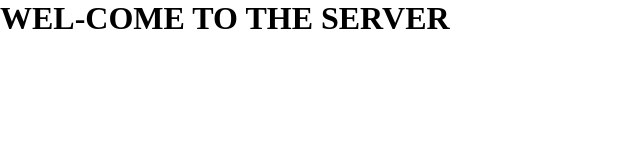
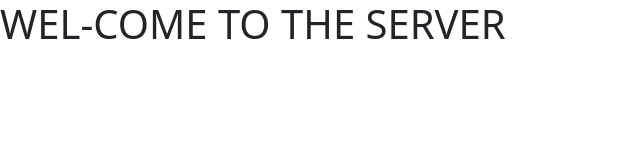
Before and after one commit to Haris-Mohanty/Contact-Saver-Application, a website: page Contact/contact.html in a window 1280 px wide. Shown: the whole page, without its empty margins (0-640 px from the left). Drawn offline with nearby package versions, Linux system fonts and the light colour scheme; files that its build step writes are made by us from their sources.

Commit message:
Bootstrap Linked successful.

```diff
--- a/Contact/contact.html
+++ b/Contact/contact.html
@@ -5,8 +5,10 @@
   <meta charset="utf-8">
   <meta name="viewport" content="width=device-width">
   <title>Contact</title>
+<!--   Bootstrap Link -->
+  <link href="https://cdn.jsdelivr.net/npm/bootstrap@5.2.2/dist/css/bootstrap.min.css" rel="stylesheet"
+    integrity="sha384-Zenh87qX5JnK2Jl0vWa8Ck2rdkQ2Bzep5IDxbcnCeuOxjzrPF/et3URy9Bv1WTRi" crossorigin="anonymous">
 
-  <link href="style.css" rel="stylesheet" type="text/css" />
 </head>
 
 <body>
```
